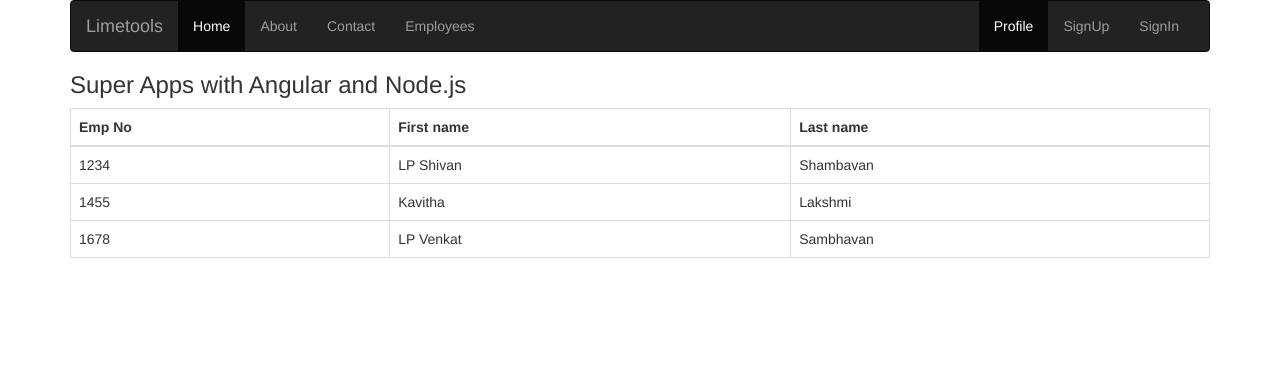
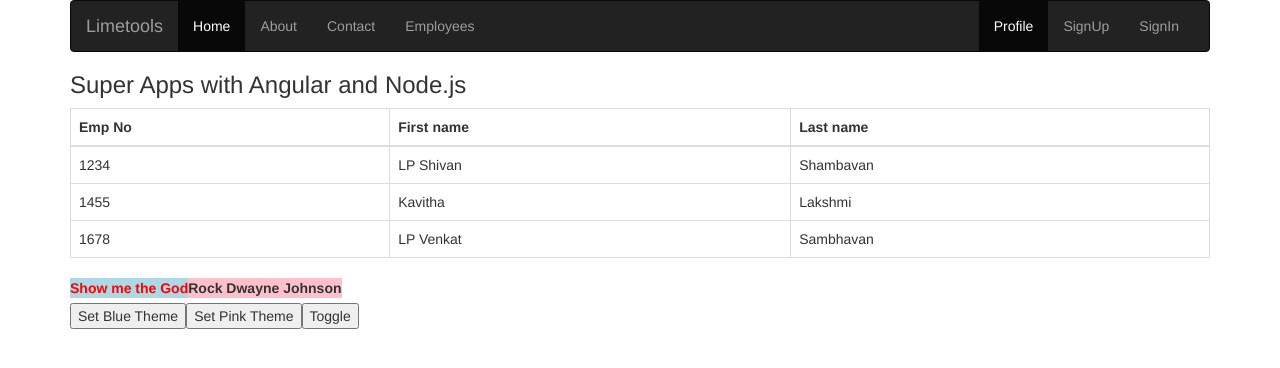
Before and after one commit to lps-162/ust-global-angular, an Angular app in the folder morning/: page / in a window 1280 px wide. Shown: the top 368 px of the page. Built offline with nearby package versions, Linux system fonts and the light colour scheme.

Commit message:
Css styles ngClass

```diff
--- a/morning/src/app/app.component.css
+++ b/morning/src/app/app.component.css
@@ -1,3 +1,15 @@
 .active {
     color: violet;
 }
+
+.blueTheme {
+    background: lightblue;
+}
+
+.pinkTheme {
+    background: pink;
+}
+
+.coloredFont {
+    color: red;
+}
--- a/morning/src/app/app.component.html
+++ b/morning/src/app/app.component.html
@@ -29,6 +29,17 @@
         </tr>
     </tbody>
 </table>
+
+<label [ngClass]="themeObject">
+    Show me the God
+</label>
+
+<label [class.pinkTheme]="2 === 2">Rock Dwayne Johnson</label>
+
+<br/>
+<input type="submit" (click)="setBlueTheme()" value="Set Blue Theme" />
+<input type="submit" (click)="setPinkTheme()" value="Set Pink Theme" />
+<input type="submit" value="Toggle" (click)="toggleTheme()">
 <!--<employee-details [employee]="employeeFromAppComponent">-->
 <employee-details [employee]="selectedEmployee">
 </employee-details>
--- a/morning/src/app/app.component.ts
+++ b/morning/src/app/app.component.ts
@@ -28,4 +28,30 @@ export class AppComponent {
   chosenStyle = {
     active: false
   };
+
+  themeObject = {
+    blueTheme: true,
+    pinkTheme: false,
+    coloredFont: true
+  };
+
+  setBlueTheme() {
+    this.themeObject.blueTheme = true;
+    this.themeObject.pinkTheme = false;
+  }
+
+  setPinkTheme() {
+    this.themeObject.pinkTheme = true;
+    this.themeObject.blueTheme = false;
+  }
+
+  toggleTheme() {
+    if (this.themeObject.blueTheme) {
+      this.themeObject.pinkTheme = true;
+      this.themeObject.blueTheme = false;
+    } else {
+      this.themeObject.blueTheme = true;
+      this.themeObject.pinkTheme = false;
+    }
+  }
 }
--- /dev/null
+++ b/morning/test.html
@@ -0,0 +1,32 @@
+<html>
+    <head>
+        <style>
+            body {
+                background: bisque
+            }
+
+            h1 {
+                color: aqua;
+            }
+
+            .activeButton {
+                color: green;
+                background: pink;
+            }
+        </style>
+    </head>
+
+    <body>
+        <h1>
+            Simplest Hello world
+            <input type="submit" value="Hello Shivan" style="color: red; background: blue;"/>
+
+            <br/>
+            Css classed  Button
+            <input type="submit" [ngClass]="myStyleProperty" />
+
+             <input type="submit" class="active1" />
+              <input type="submit" class="active1" />
+        </h1>
+    </body>
+</html>
```
